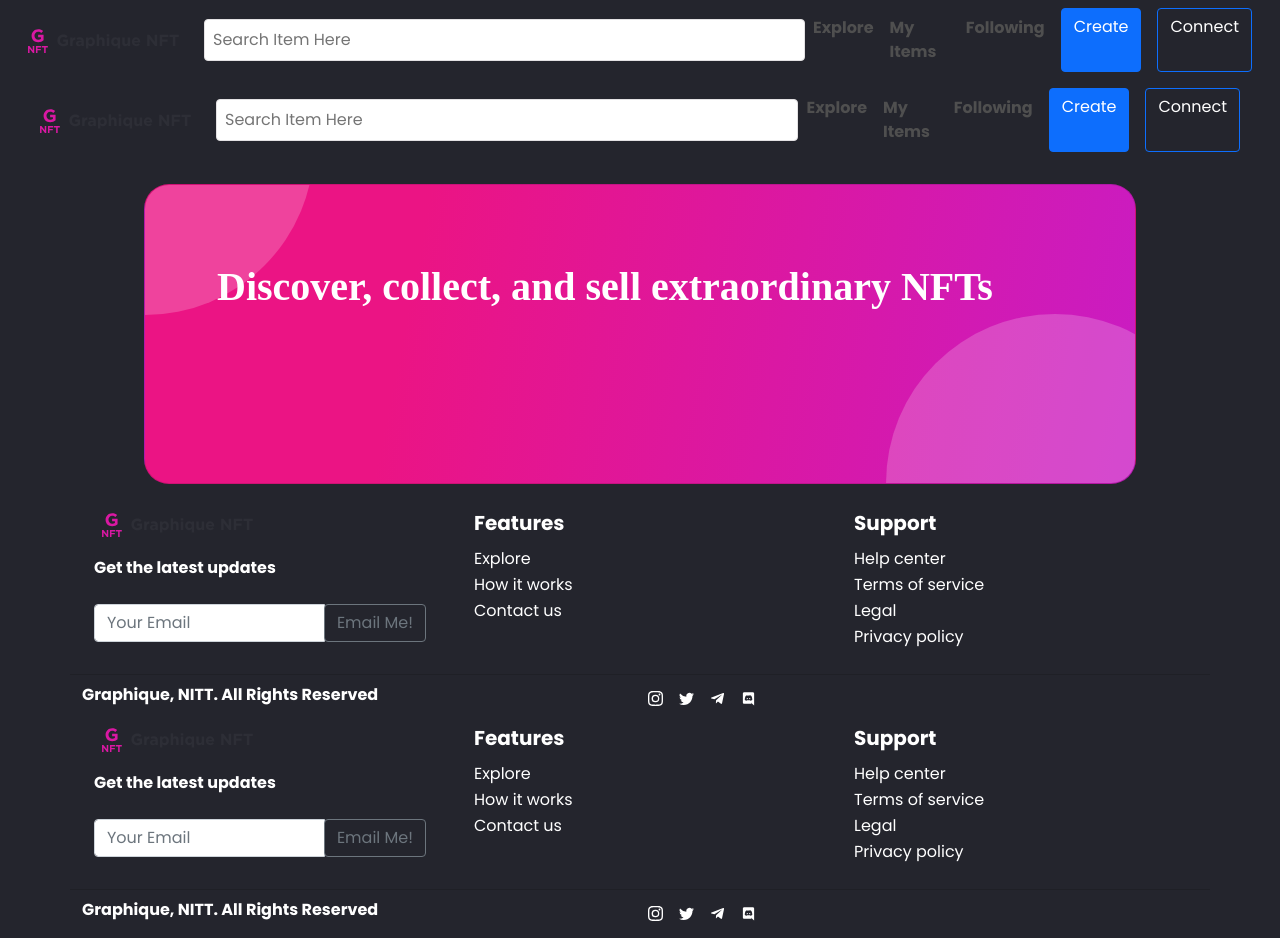
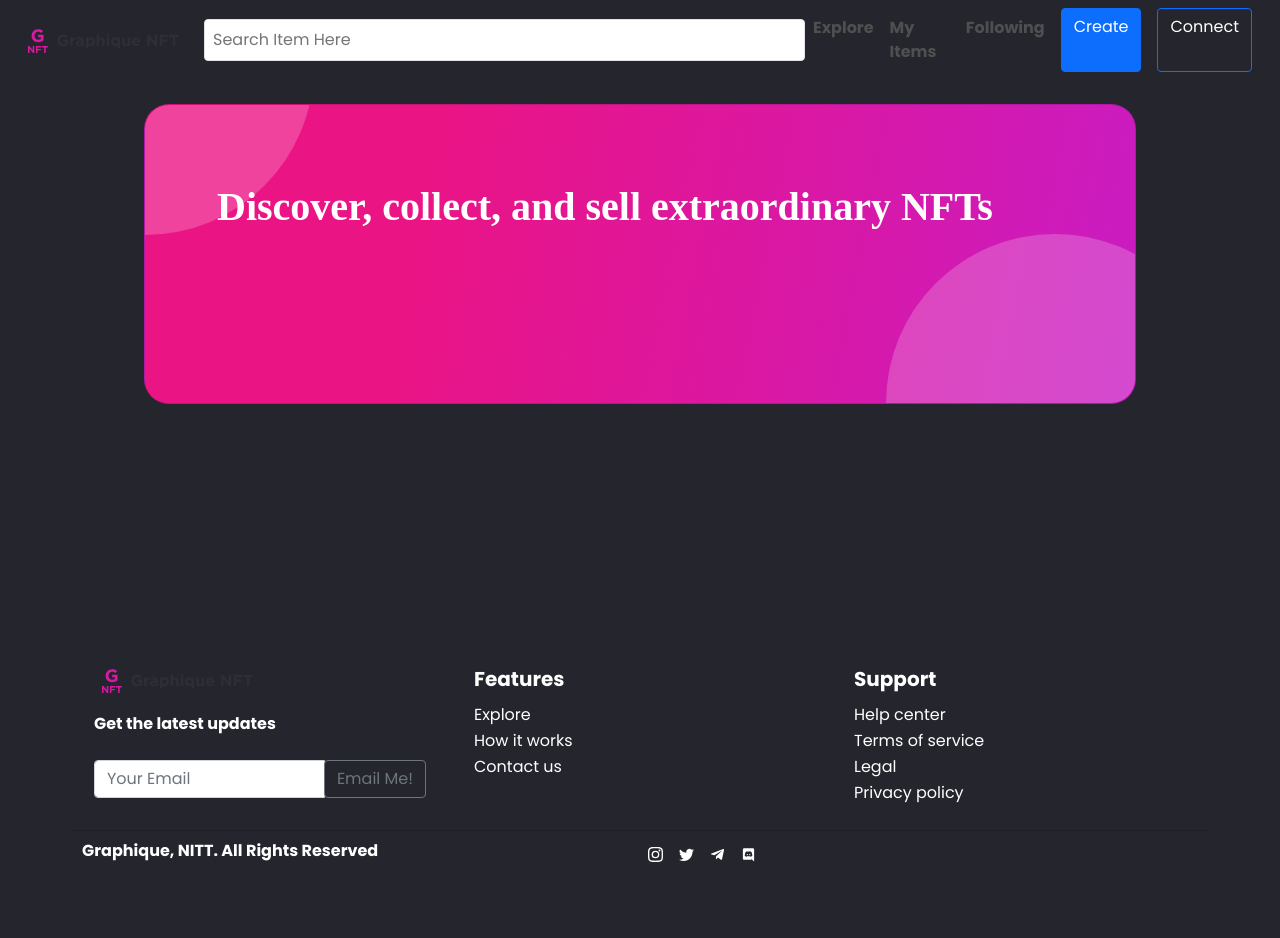
Before and after one commit to roshie/graphique-nft, a React (Create React App) app: page / in a window 1280 px wide. After the commit the page ends 879 px from the top, so only its background shows below. Built offline with nearby package versions, Linux system fonts and the light colour scheme; a web font is replaced by a local one.

Commit message:
remove layout

```diff
--- a/src/pages/Home.jsx
+++ b/src/pages/Home.jsx
@@ -1,9 +1,7 @@
-import Layout from "../components/Layout";
 import "../assets/css/Home.css";
 
 export default function Home() {
   return (
-    <Layout>
     <>
       <div className="d-flex justify-content-center my-4">
         <div className="card card-banner p-4">
@@ -13,6 +11,5 @@ export default function Home() {
         </div>
       </div>
     </>
-    </Layout>
   );
 }
```
Lines whose indentation alone changed are shown as unchanged.
